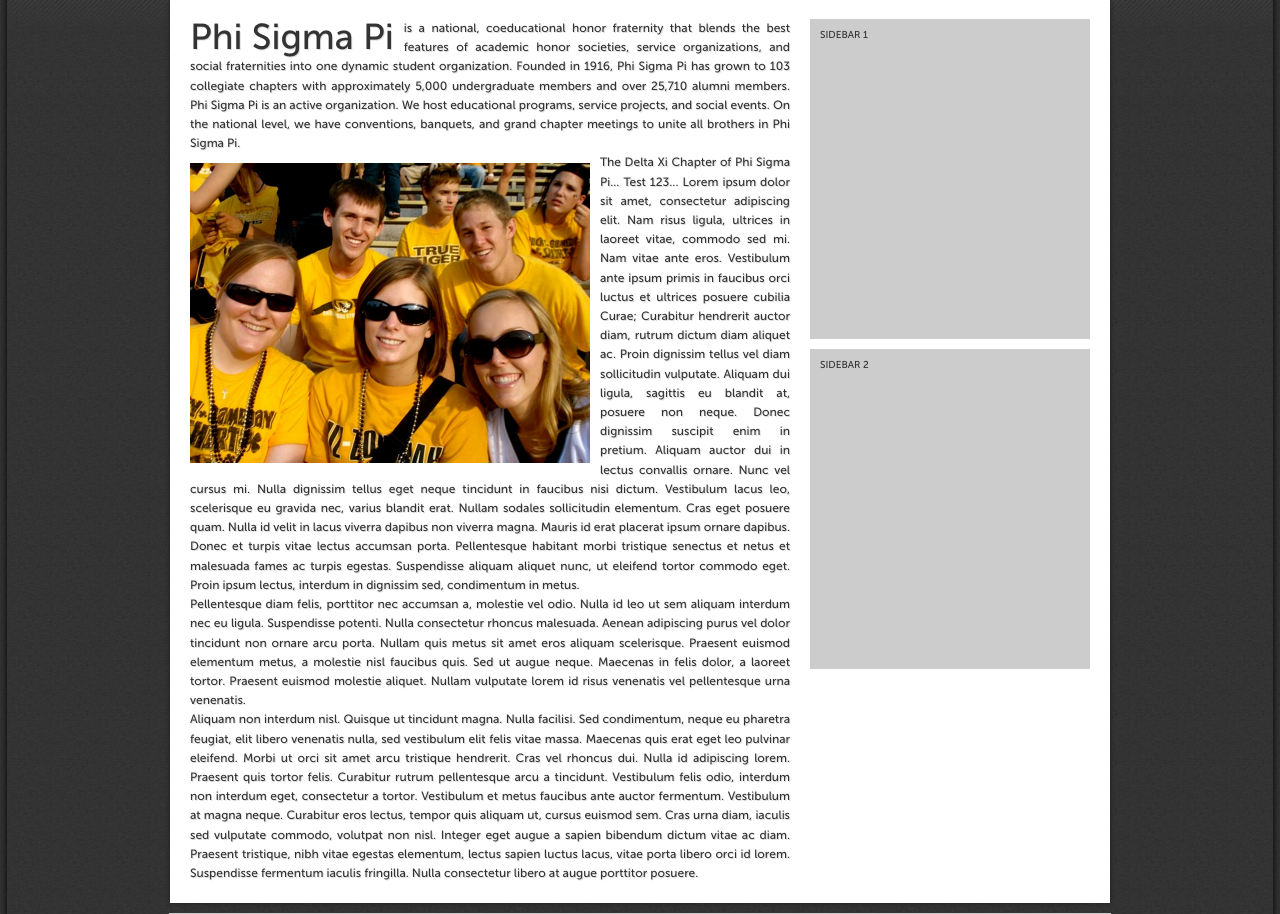
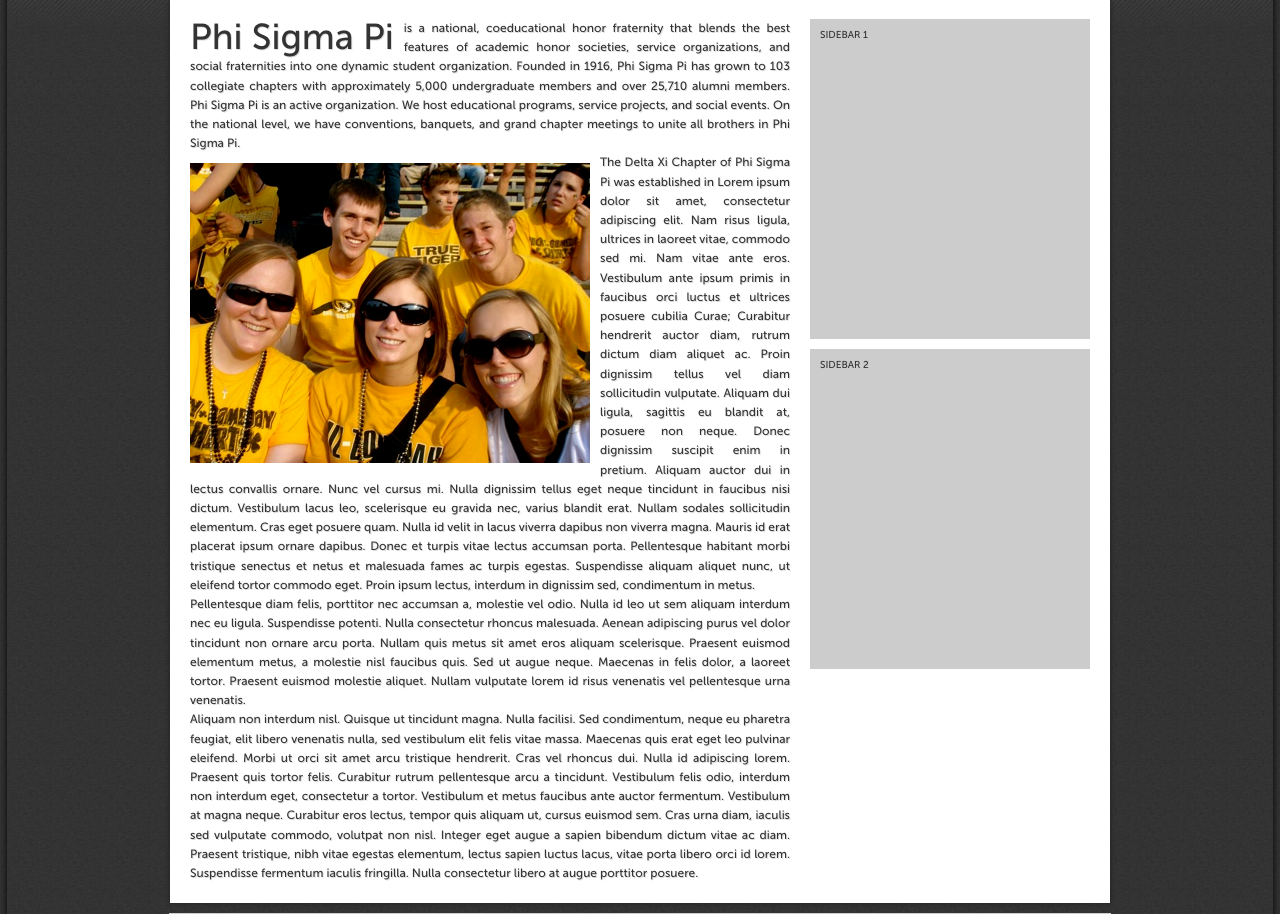
Before and after one commit to joshlory/pspmizzou, a Django app: page / in a window 1280 px wide. Shown: the part 254-1168 px from the top of the page. Run offline with Django 3.2, Linux system fonts and the light colour scheme; some libraries are stand-ins or nearby versions.

Commit message:
Testing auto-deploy; text for chapter-specific information

```diff
--- a/templates/index.html
+++ b/templates/index.html
@@ -28,7 +28,7 @@
 
 <img src="{{ MEDIA_URL }}/img/photo/dsc02876.jpg" width="400" height="300" style="float: left; margin: 10px 10px 10px 0;"></img>
 
-<p>The Delta Xi Chapter of Phi Sigma Pi... Test 123... Lorem ipsum dolor sit amet, consectetur adipiscing elit. Nam risus ligula, ultrices in laoreet vitae, commodo sed mi. Nam vitae ante eros. Vestibulum ante ipsum primis in faucibus orci luctus et ultrices posuere cubilia Curae; Curabitur hendrerit auctor diam, rutrum dictum diam aliquet ac. Proin dignissim tellus vel diam sollicitudin vulputate. Aliquam dui ligula, sagittis eu blandit at, posuere non neque. Donec dignissim suscipit enim in pretium. Aliquam auctor dui in lectus convallis ornare. Nunc vel cursus mi. Nulla dignissim tellus eget neque tincidunt in faucibus nisi dictum. Vestibulum lacus leo, scelerisque eu gravida nec, varius blandit erat. Nullam sodales sollicitudin elementum. Cras eget posuere quam. Nulla id velit in lacus viverra dapibus non viverra magna. Mauris id erat placerat ipsum ornare dapibus. Donec et turpis vitae lectus accumsan porta. Pellentesque habitant morbi tristique senectus et netus et malesuada fames ac turpis egestas. Suspendisse aliquam aliquet nunc, ut eleifend tortor commodo eget. Proin ipsum lectus, interdum in dignissim sed, condimentum in metus.</p>
+<p>The Delta Xi Chapter of Phi Sigma Pi was established in  Lorem ipsum dolor sit amet, consectetur adipiscing elit. Nam risus ligula, ultrices in laoreet vitae, commodo sed mi. Nam vitae ante eros. Vestibulum ante ipsum primis in faucibus orci luctus et ultrices posuere cubilia Curae; Curabitur hendrerit auctor diam, rutrum dictum diam aliquet ac. Proin dignissim tellus vel diam sollicitudin vulputate. Aliquam dui ligula, sagittis eu blandit at, posuere non neque. Donec dignissim suscipit enim in pretium. Aliquam auctor dui in lectus convallis ornare. Nunc vel cursus mi. Nulla dignissim tellus eget neque tincidunt in faucibus nisi dictum. Vestibulum lacus leo, scelerisque eu gravida nec, varius blandit erat. Nullam sodales sollicitudin elementum. Cras eget posuere quam. Nulla id velit in lacus viverra dapibus non viverra magna. Mauris id erat placerat ipsum ornare dapibus. Donec et turpis vitae lectus accumsan porta. Pellentesque habitant morbi tristique senectus et netus et malesuada fames ac turpis egestas. Suspendisse aliquam aliquet nunc, ut eleifend tortor commodo eget. Proin ipsum lectus, interdum in dignissim sed, condimentum in metus.</p>
 
 <p>Pellentesque diam felis, porttitor nec accumsan a, molestie vel odio. Nulla id leo ut sem aliquam interdum nec eu ligula. Suspendisse potenti. Nulla consectetur rhoncus malesuada. Aenean adipiscing purus vel dolor tincidunt non ornare arcu porta. Nullam quis metus sit amet eros aliquam scelerisque. Praesent euismod elementum metus, a molestie nisl faucibus quis. Sed ut augue neque. Maecenas in felis dolor, a laoreet tortor. Praesent euismod molestie aliquet. Nullam vulputate lorem id risus venenatis vel pellentesque urna venenatis.</p>
 
```
